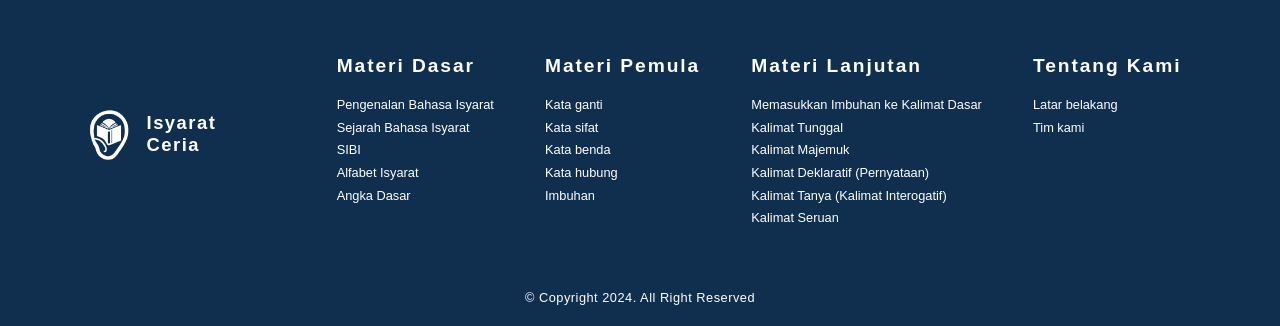
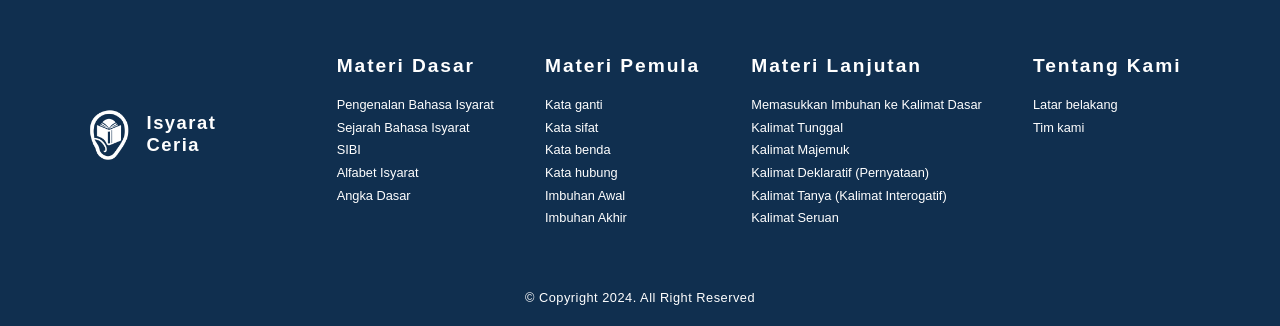
Before and after one commit to MRafifNaufal/isyarat_ceria, a PHP site: page / in a window 1280 px wide. Shown: the part 2671-2997 px from the top of the page. Run offline with PHP 8.4, Linux system fonts and the light colour scheme.

Commit message:
penambahan footer & id imbuhan prefiks&sufiks

```diff
--- a/footer.php
+++ b/footer.php
@@ -23,7 +23,8 @@ include 'koneksi.php';
                     <a href="./materi_pemula.php#kat-sifat">Kata sifat</a>
                     <a href="./materi_pemula.php#kat-sifat">Kata benda</a>
                     <a href="./materi_pemula.php#kat-hubung">Kata hubung</a>
-                    <a href="./materi_pemula.php#imbuhan">Imbuhan</a>
+                    <a href="./materi_pemula.php#imbuhanpref">Imbuhan Awal</a>
+                    <a href="./materi_pemula.php#imbuhansuf">Imbuhan Akhir</a>
                 </div>
                 <div class="materi-footer">
                     <h2>Materi Lanjutan</h2>
--- a/materi_pemula.php
+++ b/materi_pemula.php
@@ -156,7 +156,7 @@ include 'koneksi.php';
                     </div>
                 </div>
 
-                <div class="materi-smallvid" id=imbuhan>
+                <div class="materi-smallvid" id=imbuhanpref>
                     <h1>Imbuhan Awalan (Prefiks)</h1>
                     <div class="vid-container">
                         <iframe src="https://www.youtube.com/embed/y_m_VQqbstQ?modestbranding=1&controls=0&mute=1" title="Imbuhan -an" frameborder="0" allow="accelerometer; autoplay; clipboard-write; encrypted-media; gyroscope; picture-in-picture; web-share" referrerpolicy="strict-origin-when-cross-origin" allowfullscreen></iframe>
@@ -174,7 +174,7 @@ include 'koneksi.php';
                         </video>
                     </div>
                 </div>
-                <div class="materi-smallvid">
+                <div class="materi-smallvid" id=imbuhansuf>
                     <h1>Imbuhan Akiran (Sufiks)</h1>
                     <div class="vid-container">
                         <iframe width="1280" height="720" src="https://www.youtube.com/embed/PGC1m4jpMB0?modestbranding=1&controls=0&mute=1" title="" frameborder="0" allow="accelerometer; autoplay; clipboard-write; encrypted-media; gyroscope; picture-in-picture; web-share" referrerpolicy="strict-origin-when-cross-origin" allowfullscreen></iframe>
```
